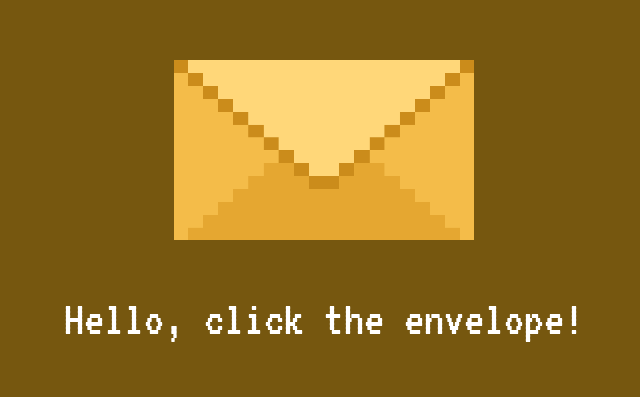
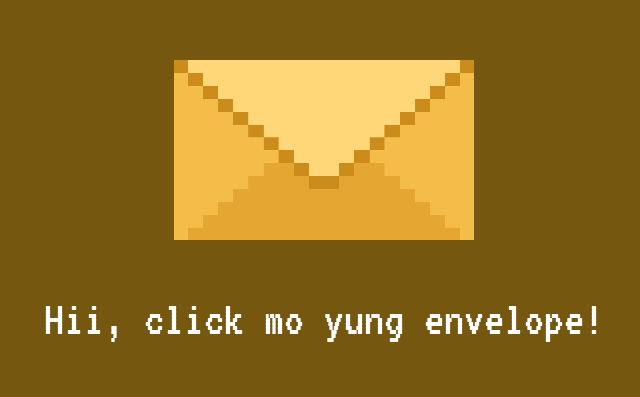
Before and after one commit to jdoodle69/coffee, a plain HTML site: page docs/index.html in a window 1280 px wide. Shown: the part 153-550 px from the top of the page, without its empty margins (316-956 px from the left). Drawn offline with Linux system fonts and the light colour scheme.

Commit message:
minor changes in index

```diff
--- a/docs/index.html
+++ b/docs/index.html
@@ -14,7 +14,7 @@
     <div class="container">
         <div class="envelope">
             <a href="click.html"><img class="img-env" src="css/media/env.png" alt="envelope" width="300" height="180"></a>
-            <div class="text-container"><p class="vt323-regular">Hello, click the envelope!</p></div>
+            <div class="text-container"><p class="vt323-regular">Hii, click mo yung envelope!</p></div>
         </div>
     </div>
 </body>
```
